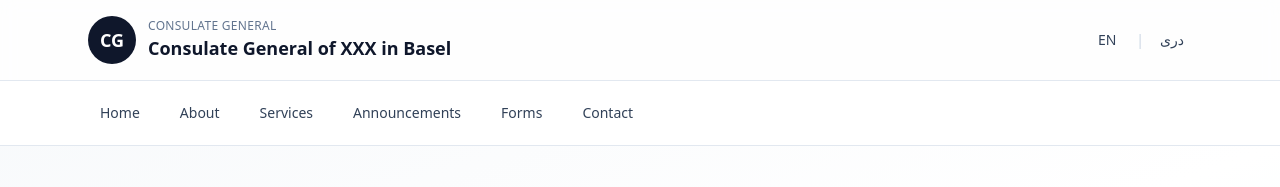
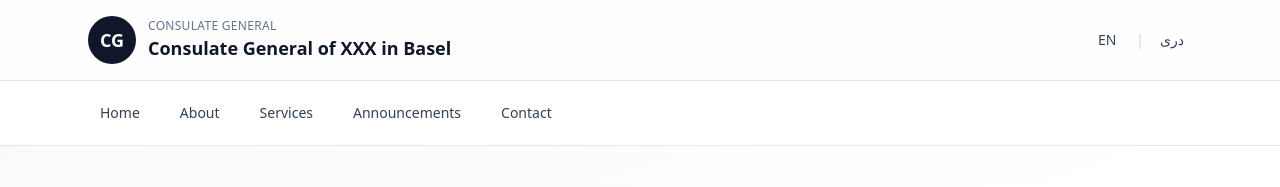
Before and after one commit to ZaidEb/WebEngineering, a Next.js app in the folder formalweb/: page / in a window 1280 px wide. Shown: the top 187 px of the page. Built offline with nearby package versions, Linux system fonts and the light colour scheme.

Commit message:
Remove Forms link from Navbar component

```diff
--- a/formalweb/src/components/Navbar.tsx
+++ b/formalweb/src/components/Navbar.tsx
@@ -8,7 +8,6 @@ const navItems = [
   { label: "About", href: "/about" },
   { label: "Services", href: "/services" },
   { label: "Announcements", href: "/announcements" },
-  { label: "Forms", href: "/forms" },
   { label: "Contact", href: "/contact" },
 ];
 
```
